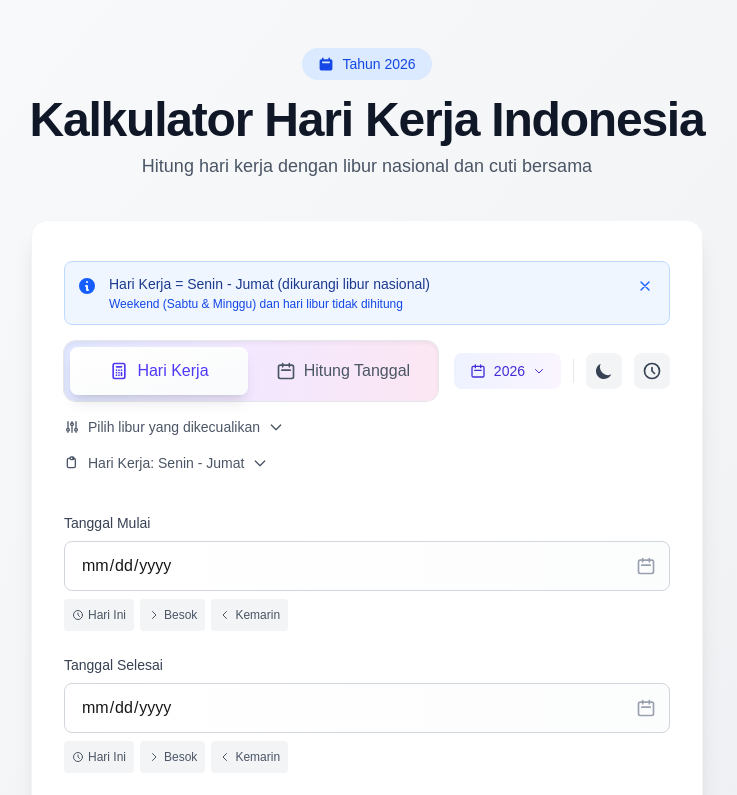
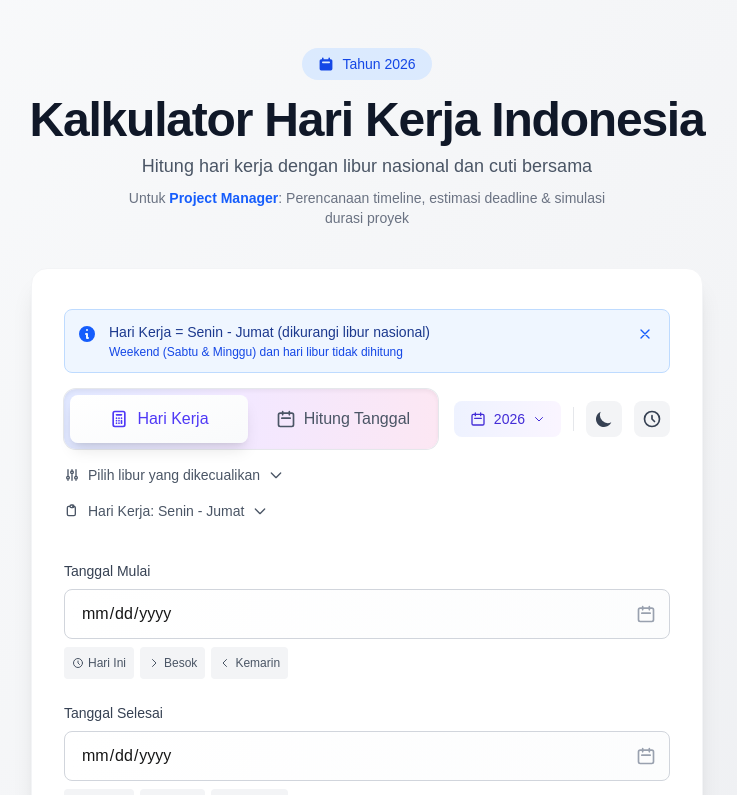
Before and after one commit to revandradev/web-hitung-hari, a Next.js app: page / in a window 1280 px wide. Shown: the top 795 px of the page, without its empty margins (273-1010 px from the left). Built offline with nearby package versions, Linux system fonts and the light colour scheme.

Commit message:
feat: enhance footer description for Project Managers with specific terms

```diff
--- a/app/page.tsx
+++ b/app/page.tsx
@@ -33,6 +33,12 @@ export default function Home() {
           </h1>
           <p className="text-gray-600 dark:text-gray-400 text-base sm:text-lg max-w-xl mx-auto px-4">
             Hitung hari kerja dengan libur nasional dan cuti bersama
+          </p>
+          <p className="text-sm text-gray-500 dark:text-gray-400 max-w-lg mx-auto px-4 mt-2">
+            Untuk <span className="font-semibold text-blue-600 dark:text-blue-400">Project Manager</span>:
+            Perencanaan <span className="font-medium">timeline</span>,
+            estimasi <span className="font-medium">deadline</span> &
+            simulasi <span className="font-medium">durasi</span> proyek
           </p>
         </header>
 
```
